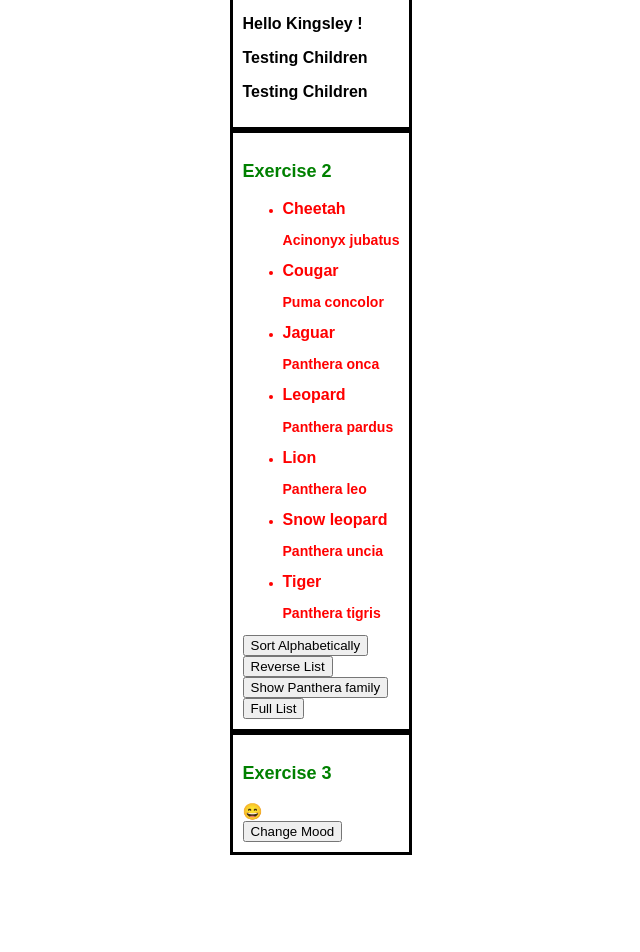
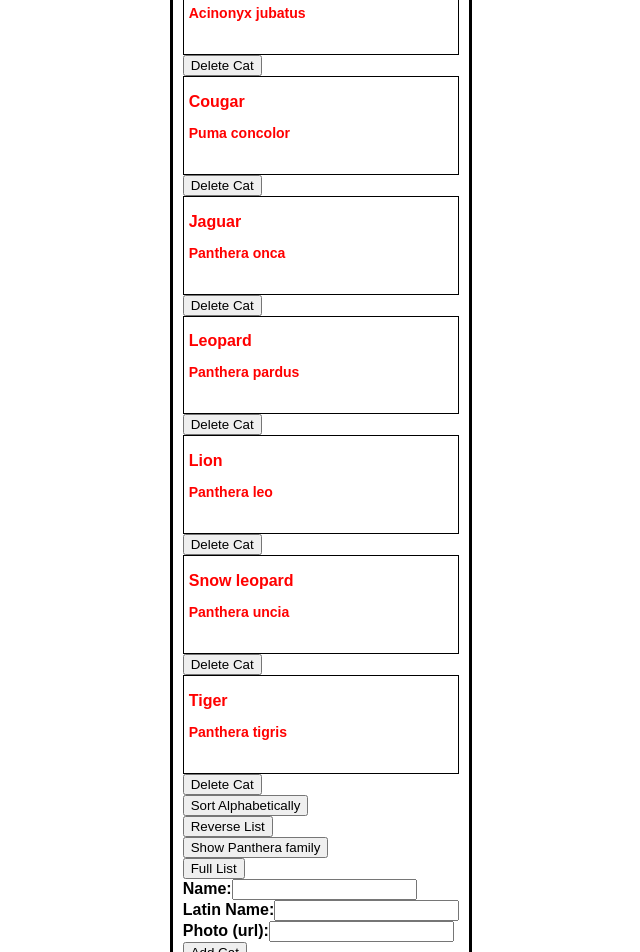
Before and after one commit to dalmirPereira/module6_labWork, a React (Vite) app in the folder Module6-labWork/: page / in a window 1280 px wide. Shown: the top 952 px of the page, without its empty margins (319-959 px from the left). Before the commit the page ends 855 px from the top, so only its background shows below. Built offline with nearby package versions, Linux system fonts and the light colour scheme.

Commit message:
Added AddCatForm.jsx (Lab Exercise 5)

```diff
--- a/Module6-labWork/src/App.css
+++ b/Module6-labWork/src/App.css
@@ -30,3 +30,8 @@ h1{
   font-size: 12px;
   color: red;
 }
+
+.singleCat{
+  border: 1px solid black;
+  padding: 5px;
+}
--- /dev/null
+++ b/Module6-labWork/src/components/AddCatForm.jsx
@@ -0,0 +1,34 @@
+//------------------- Module 6: Lab Exercise 2, 4 and 5 ------------------------
+import { useState } from "react";
+
+function AddCatForm({ onAddCat }) {
+    const [ cat, setCat ] = useState({name: '', latinName: '', photo: ''});
+
+    const handleSubmit = (e) => {
+        e.preventDefault();
+        onAddCat(cat);
+        setCat({ name: '', latinName: '', photo: '' });
+    }
+
+    return (
+        <div>
+            <form onSubmit={handleSubmit}>
+                <label> Name:
+                    <input name="name" value={cat.name}
+                    onChange={(e) => setCat({ ...cat, [e.target.name]: e.target.value })}/>
+                </label><br />
+                <label> Latin Name:
+                    <input name="latinName" value={cat.latinName}
+                    onChange={(e) => setCat({ ...cat, [e.target.name]: e.target.value })}/>
+                </label><br />
+                <label> Photo (url):
+                    <input name="photo" value={cat.photo}
+                    onChange={(e) => setCat({ ...cat, [e.target.name]: e.target.value })}/>
+                </label><br />
+                <button>Add Cat</button>
+            </form>
+        </div>
+    )
+}
+
+export default AddCatForm;
--- a/Module6-labWork/src/components/BigCats.jsx
+++ b/Module6-labWork/src/components/BigCats.jsx
@@ -1,7 +1,8 @@
-//------------------- Module 6: Lab Exercise 2 and 4 ------------------------
+//------------------- Module 6: Lab Exercise 2, 4 and 5 ------------------------
 
+import { useState } from "react";
 import SingleCat from "./SingleCat";
-import { useState } from "react";
+import AddCatForm from "./AddCatForm"
 
 const bigCats = [
     { name: 'Cheetah', latinName: 'Acinonyx jubatus' },
@@ -28,8 +29,9 @@ function BigCats(){
 
     //---- added state (ex 4) ----------
     const [cats, setCats] = useState(bigCats);
+    const [updatedCats, setUpdatedCats] = useState(bigCats);
 
-    //----- functions for setting new values to the list (ex 4) -----
+    //----- functions for changing the list (ex 4) -----
     const alphabetCats = () => {
         const newCats = [...cats].sort((a, b) => a.name.localeCompare(b.name));
 
@@ -49,18 +51,41 @@ function BigCats(){
     }
     //-----------------------------------------------------------
 
+    //----- functions for setting new values to the list (ex 4) -----
+    const handleAddCat = (newCat) => {
+        setCats([...cats, newCat]);
+        setUpdatedCats([...updatedCats, newCat]); //save the new data for 'Full List'
+    }
+    //-----------------------------------------------------------
+
+    //----- functions for deleting cat (ex 5) -----
+    const deleteCat = (catName) => {
+        const newCats = [...cats].filter(cat => !(cat.name === catName));
+
+        setCats(newCats);
+        setUpdatedCats(newCats); //save the new data for 'Full List'
+    }
+    //-----------------------------------------------------------
+
+
     const renderCat = cats.map(cat => (
-         <SingleCat
-            key={Math.random()}
-            name={cat.name}
-            latinName={cat.latinName} />
+         <>
+            <SingleCat
+                key={Math.random()}
+                name={cat.name}
+                latinName={cat.latinName}
+                photo={cat.photo} />
+            <Button onClick={() => deleteCat(cat.name)}>
+                Delete Cat
+            </Button>
+        </>
         )
     )
 
     return (
         <>
             <div className="catList">
-                <ul> { renderCat } </ul>
+                { renderCat }
             </div>
 
             {/* ----- Added Buttons (ex 4) --------*/}
@@ -73,9 +98,12 @@ function BigCats(){
             <Button onClick={pantheraCats}>
                 Show Panthera family
             </Button>
-            <Button onClick={() => setCats(bigCats)}>
+            <Button onClick={() => setCats(updatedCats)}>
                 Full List
             </Button>
+
+             {/* ----- Added Form (ex 5) --------*/}
+             <AddCatForm onAddCat={handleAddCat} />
         </>
     )
 }
--- a/Module6-labWork/src/components/SingleCat.jsx
+++ b/Module6-labWork/src/components/SingleCat.jsx
@@ -3,10 +3,11 @@
 
 function SingleCat(props){
     return (
-        <li>
+        <div className="singleCat">
             <h1>{props.name}</h1>
             <h3>{props.latinName}</h3>
-        </li>
+            <img src={props.photo} alt={props.photo}/>
+        </div>
     )
 }
 
```
